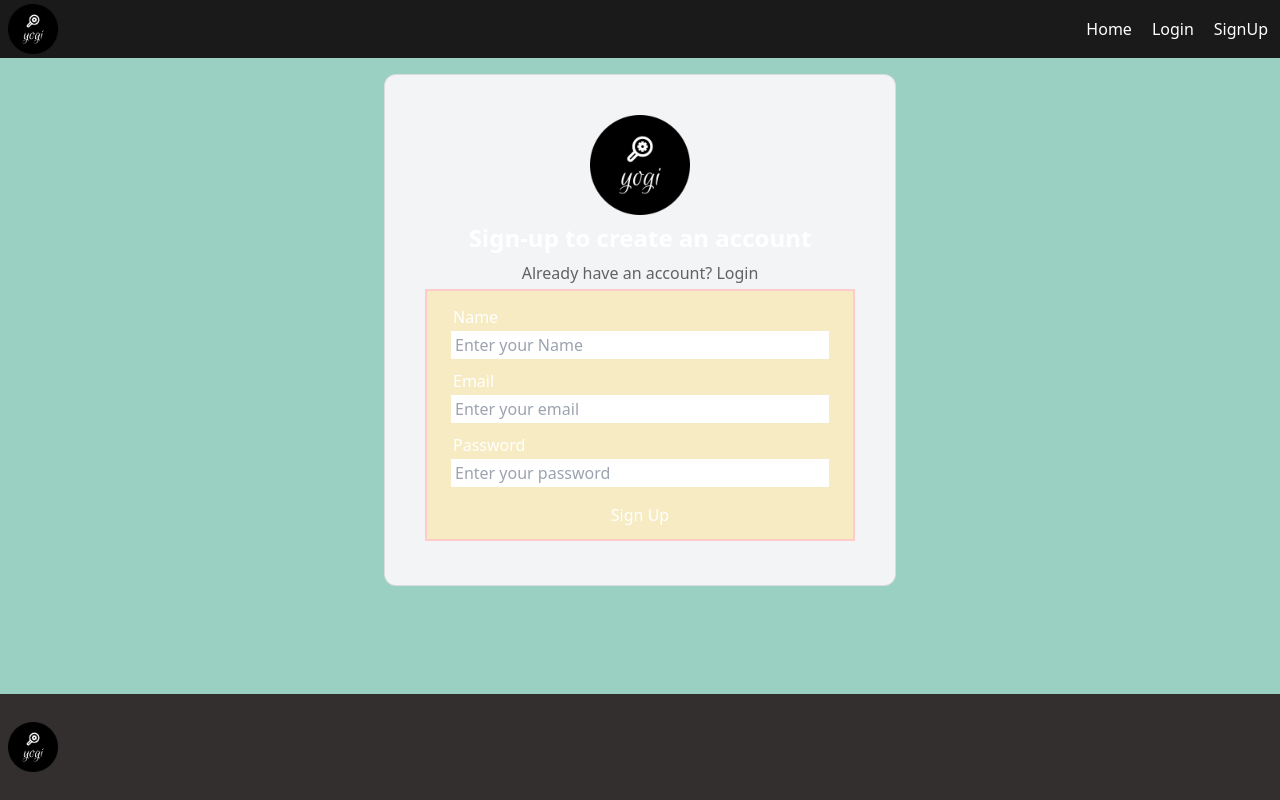
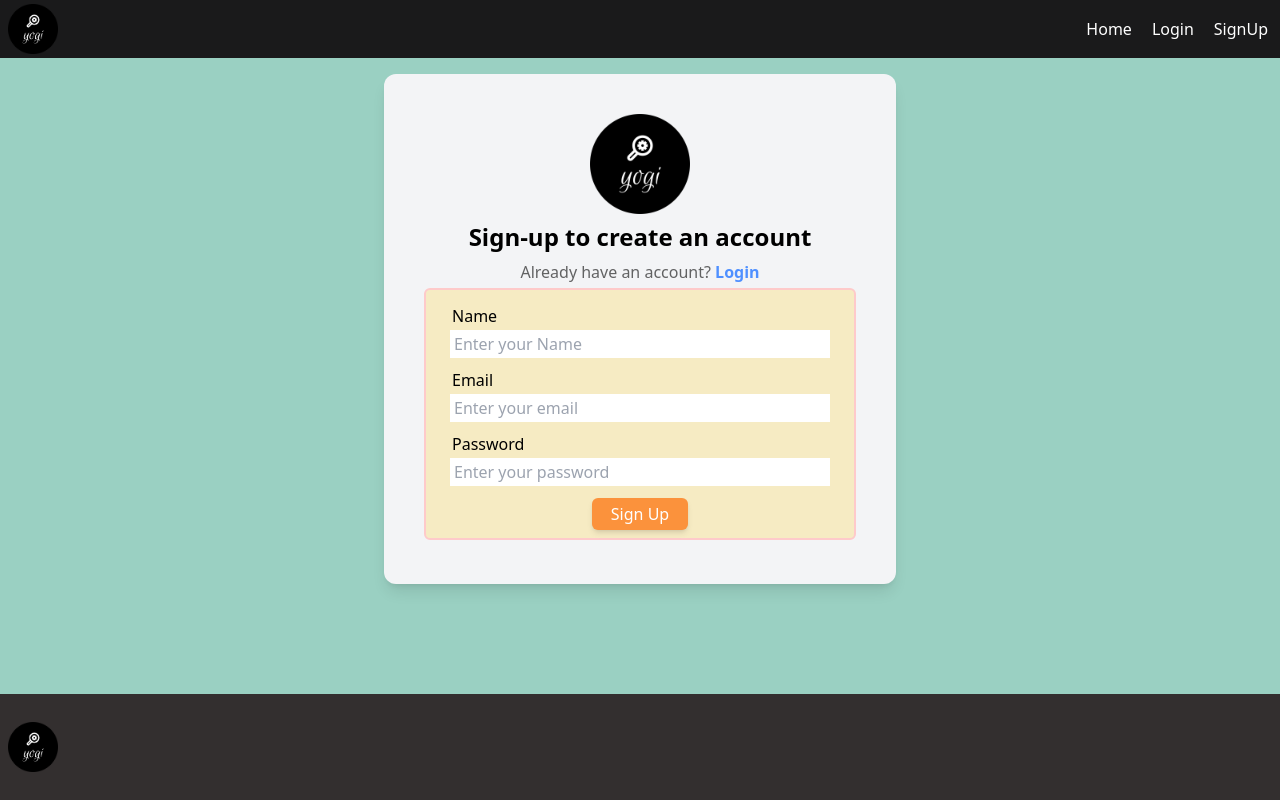
Before and after one commit to yogeshn-1/Blog, a React (Vite) app: page /signup in a window 1280 px wide. Built offline with nearby package versions, Linux system fonts and the light colour scheme; no server answers.

Commit message:
Styling login and signup component

```diff
--- a/package.json
+++ b/package.json
@@ -17,6 +17,7 @@
     "react": "^18.2.0",
     "react-dom": "^18.2.0",
     "react-hook-form": "^7.50.1",
+    "react-hot-toast": "^2.4.1",
     "react-redux": "^9.1.0",
     "react-router-dom": "^6.22.0"
   },
--- a/src/components/CardForPost.jsx
+++ b/src/components/CardForPost.jsx
@@ -48,7 +48,6 @@ const Cards = ({ $id, title, image }) => {
         />
       </div>
       <h2 className="text-xl my-1">{title}</h2>
-      <p></p>
       <Link to={`/posts/${$id}`}>
         <Button bgColor="bg-purple-500" hoverBg="hover:bg-purple-700">
           Read more...
--- a/src/components/Login.jsx
+++ b/src/components/Login.jsx
@@ -25,9 +25,9 @@ const Login = () => {
     }
   };
   return (
-    <div className="flex items-center justify-center w-full">
+    <div className="flex items-center justify-center w-full  text-black">
       <div
-        className={`mx-auto w-full max-w-lg bg-gray-100 rounded-xl p-10 border border-black/10`}
+        className={`mx-auto w-full max-w-lg bg-gray-100 rounded-xl p-10 shadow-lg`}
       >
         <div className="mb-2 flex justify-center">
           <span className="inline-block w-full max-w-[100px]">
@@ -41,7 +41,7 @@ const Login = () => {
           Don&apos;t have any account?&nbsp;
           <Link
             to="/signup"
-            className="font-medium text-primary transition-all duration-200 hover:underline"
+            className="font-semibold text-primary transition-all duration-200 hover:underline text-[#fc6c4c]"
           >
             Sign Up
           </Link>
@@ -49,7 +49,7 @@ const Login = () => {
         {error && <p className="text-red-600 mt-8 text-center">{error}</p>}
         <form
           onSubmit={handleSubmit(login)}
-          className="flex flex-col gap-1 items-center px-6 py-2 mx-auto m-1 border-2 border-red-200 bg-amber-300/30"
+          className="flex flex-col gap-1 items-center px-6 py-2 mx-auto m-1 border-2 border-red-200 bg-amber-300/30 rounded-md"
         >
           <Input
             label="Email"
@@ -63,7 +63,10 @@ const Login = () => {
             placeholder="Enter your password"
             {...register("password", { required: true })}
           />
-          <Button type="submit" className="mt-2 w-max">
+          <Button
+            type="submit"
+            className="mt-2 w-20 text-white shadow-md bg-[#65b5ff] hover:bg-[#2496ff] duration-200 "
+          >
             Login
           </Button>
         </form>
--- a/src/components/SignUp.jsx
+++ b/src/components/SignUp.jsx
@@ -27,9 +27,9 @@ const SignUp = () => {
   };
 
   return (
-    <div className="flex items-center justify-center w-full">
+    <div className="flex items-center justify-center w-full  text-black">
       <div
-        className={`mx-auto w-full max-w-lg bg-gray-100 rounded-xl p-10 border border-black/10`}
+        className={`mx-auto w-full max-w-lg bg-gray-100 rounded-xl p-10 shadow-lg`}
       >
         <div className="mb-2 flex justify-center">
           <span className="inline-block w-full max-w-[100px]">
@@ -43,7 +43,7 @@ const SignUp = () => {
           Already have an account?&nbsp;
           <Link
             to="/login"
-            className="font-medium text-primary transition-all duration-200 hover:underline"
+            className="font-semibold text-primary transition-all duration-200 hover:underline text-[#4F90FF]"
           >
             Login
           </Link>
@@ -51,7 +51,7 @@ const SignUp = () => {
         {error && <p className="text-red-600 mt-8 text-center">{error}</p>}
         <form
           onSubmit={handleSubmit(createUser)}
-          className="flex flex-col gap-1 items-center px-6 py-2 mx-auto m-1 border-2 border-red-200 bg-amber-300/30"
+          className="flex flex-col gap-1 items-center px-6 py-2 mx-auto m-1 border-2 border-red-200 bg-amber-300/30 rounded-md"
         >
           <Input
             label="Name"
@@ -71,7 +71,10 @@ const SignUp = () => {
             placeholder="Enter your password"
             {...register("password", { required: true })}
           />
-          <Button type="submit" className="mt-2 w-max">
+          <Button
+            type="submit"
+            className="mt-2 w-24 text-white bg-orange-400 shadow-md hover:bg-[#fb6b1d] duration-200"
+          >
             Sign Up
           </Button>
         </form>
--- a/src/pages/Home.jsx
+++ b/src/pages/Home.jsx
@@ -88,7 +88,7 @@ const Home = () => {
       <Container>
         <div className="flex flex-wrap">
           {posts.map((post) => (
-            <div key={post.$id} className="p-2 w-1/4">
+            <div key={post.$id} className="p-2 ">
               <CardForPost {...post} />
             </div>
           ))}
```
Also changed, not shown: 1 other file (tests, documents, lock files or other folders).
